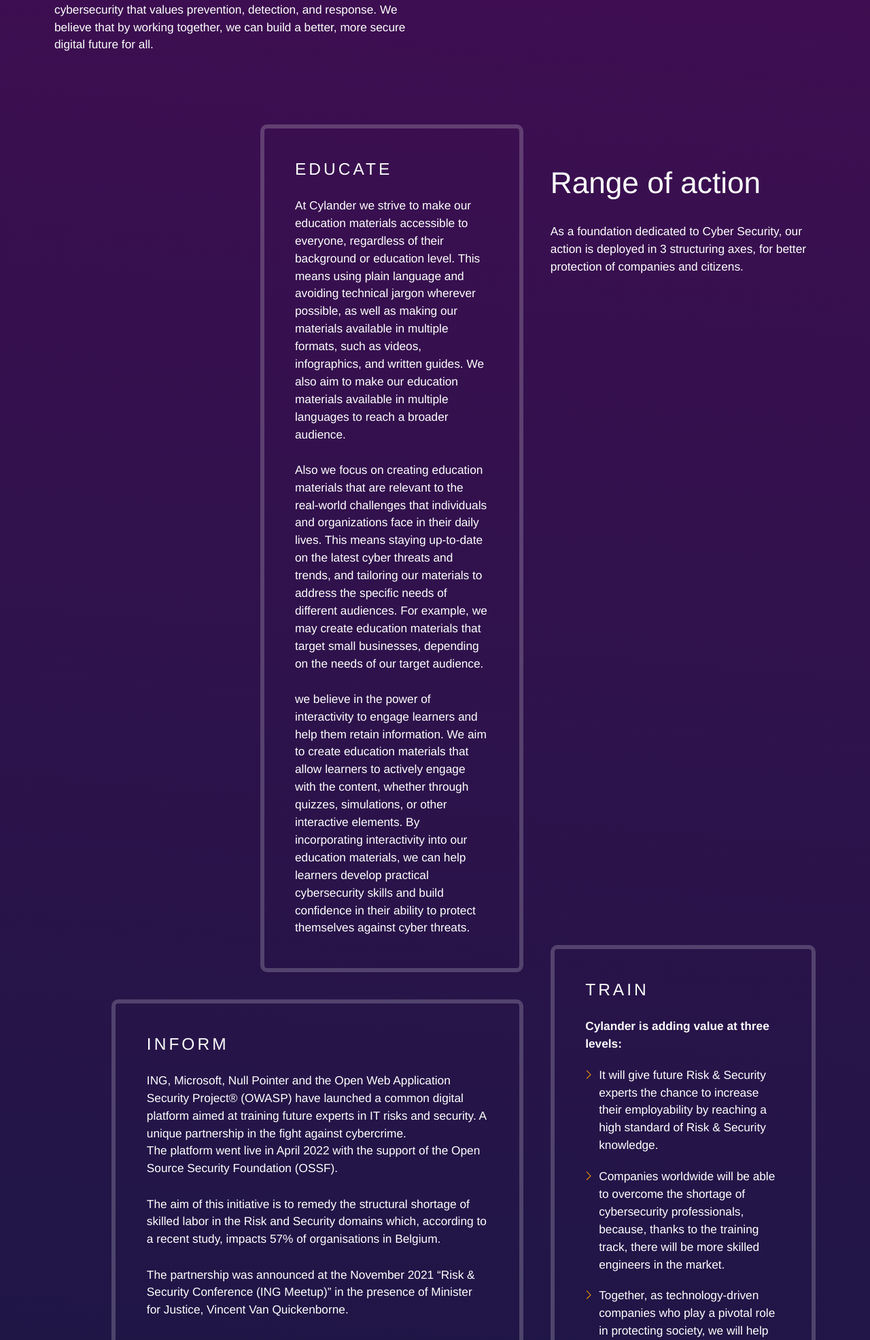
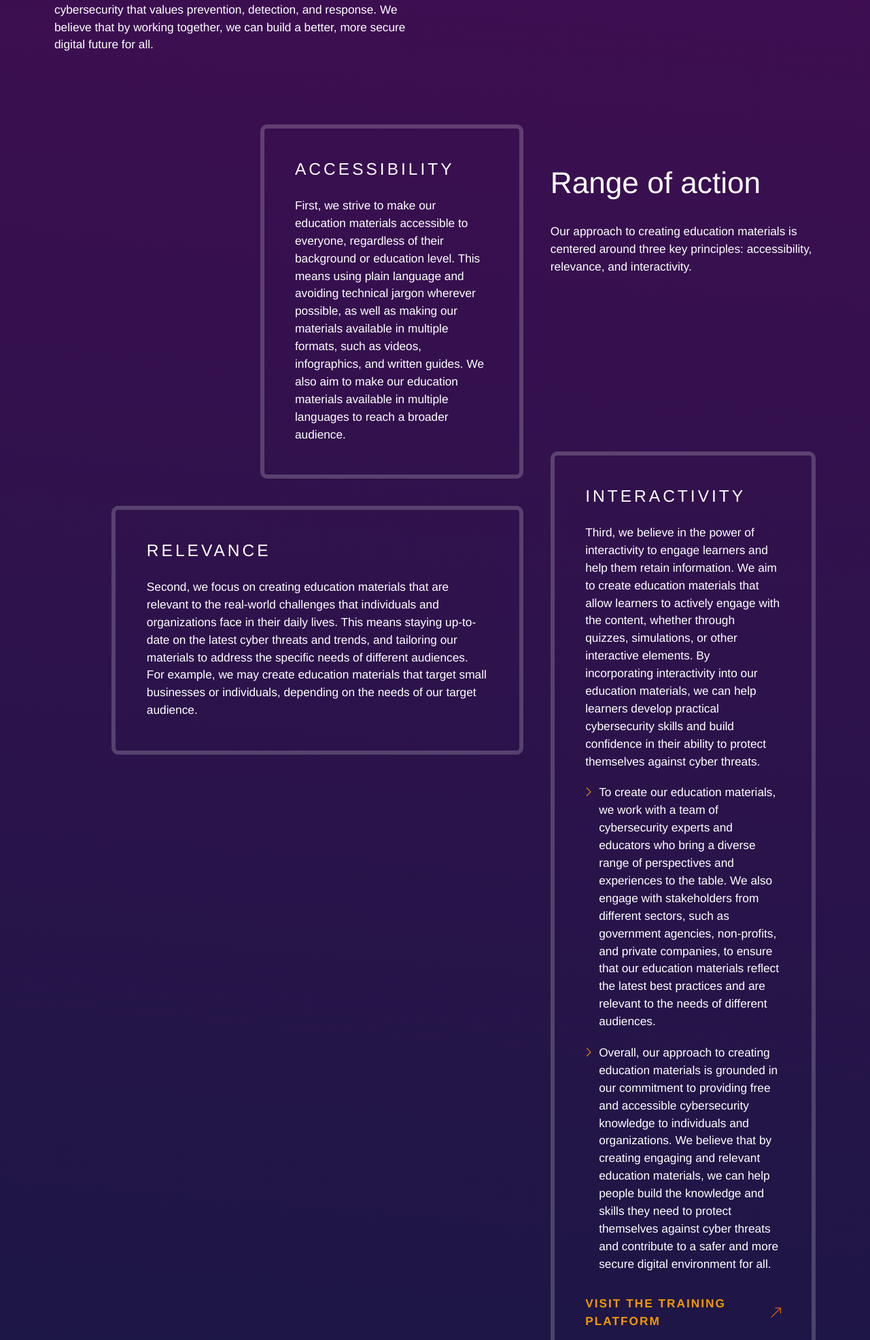
Before and after one commit to Cylander-Cyber-Security-Edu/public-site, a PHP site: page / in a window 1280 px wide. Shown: the part 1453-3424 px from the top of the page at 68% size. Run offline with PHP 8.4, Linux system fonts and the light colour scheme; some web fonts are replaced.

Commit message:
Update index.php

```diff
--- a/index.php
+++ b/index.php
@@ -57,32 +57,25 @@
           <div class="row-wrapper text">
             <div class="inner-content">
               <h2>Range of action</h2>
-              <p>As a foundation dedicated to Cyber Security, our action is deployed in 3 structuring axes, for better protection of companies and citizens.</p>
+              <p>Our approach to creating education materials is centered around three key principles: accessibility, relevance, and interactivity.</p>
             </div>
             <div class="row one" id="educate">
-              <h3>Educate</h3>
-              <p>At Cylander we strive to make our education materials accessible to everyone, regardless of their background or education level. This means using plain language and avoiding technical jargon wherever possible, as well as making our materials available in multiple formats, such as videos, infographics, and written guides. We also aim to make our education materials available in multiple languages to reach a broader audience.</p>
-              <p>Also we focus on creating education materials that are relevant to the real-world challenges that individuals and organizations face in their daily lives. This means staying up-to-date on the latest cyber threats and trends, and tailoring our materials to address the specific needs of different audiences. For example, we may create education materials that target small businesses, depending on the needs of our target audience.</p>
-	      <p>we believe in the power of interactivity to engage learners and help them retain information. We aim to create education materials that allow learners to actively engage with the content, whether through quizzes, simulations, or other interactive elements. By incorporating interactivity into our education materials, we can help learners develop practical cybersecurity skills and build confidence in their ability to protect themselves against cyber threats.</p>
+              <h3>Accessibility</h3>
+              <p>First, we strive to make our education materials accessible to everyone, regardless of their background or education level. This means using plain language and avoiding technical jargon wherever possible, as well as making our materials available in multiple formats, such as videos, infographics, and written guides. We also aim to make our education materials available in multiple languages to reach a broader audience.</p>
 	    </div>
 
             <div class="row two" id="inform">
-              <h3>Inform</h3>
-              <p> ING, Microsoft, Null Pointer and the Open Web Application Security Project® (OWASP) have launched a common digital platform aimed at training future experts in IT risks and security.
-		  A unique partnership in the fight against cybercrime.
-                <br>The platform went live in April 2022 with the support of the Open Source Security Foundation (OSSF).
-              </p>
-              <p>The aim of this initiative is to remedy the structural shortage of skilled labor in the Risk and Security domains which, according to a recent study, impacts 57% of organisations in Belgium.</p>
-              <p>The partnership was announced at the November 2021 “Risk & Security Conference (ING Meetup)” in the presence of Minister for Justice, Vincent Van Quickenborne.</p>
+              <h3>Relevance</h3>
+              <p>Second, we focus on creating education materials that are relevant to the real-world challenges that individuals and organizations face in their daily lives. This means staying up-to-date on the latest cyber threats and trends, and tailoring our materials to address the specific needs of different audiences. For example, we may create education materials that target small businesses or individuals, depending on the needs of our target audience.</p>
             </div>
 
             <div class="row three" id="train">
-              <h3>Train</h3>
-              <p><strong>Cylander is adding value at three levels:</strong></p>
-              <ul>
-                <li>It will give future Risk & Security experts the chance to increase their employability by reaching a high standard of Risk & Security knowledge.</li>
-                <li>Companies worldwide will be able to overcome the shortage of cybersecurity professionals, because, thanks to the training track, there will be more skilled engineers in the market.</li>
-                <li>Together, as technology-driven companies who play a pivotal role in protecting society, we will help any sector and society in general to tackle the threat of cyberattacks.</li>
+              <h3>Interactivity</h3>
+              <p>Third, we believe in the power of interactivity to engage learners and help them retain information. We aim to create education materials that allow learners to actively engage with the content, whether through quizzes, simulations, or other interactive elements. By incorporating interactivity into our education materials, we can help learners develop practical cybersecurity skills and build confidence in their ability to protect themselves against cyber threats.
+	      <ul>
+                <li>To create our education materials, we work with a team of cybersecurity experts and educators who bring a diverse range of perspectives and experiences to the table. We also engage with stakeholders from different sectors, such as government agencies, non-profits, and private companies, to ensure that our education materials reflect the latest best practices and are relevant to the needs of different audiences.
+
+ <li>Overall, our approach to creating education materials is grounded in our commitment to providing free and accessible cybersecurity knowledge to individuals and organizations. We believe that by creating engaging and relevant education materials, we can help people build the knowledge and skills they need to protect themselves against cyber threats and contribute to a safer and more secure digital environment for all.</li>
               </ul>
               <a href="https://secureby.design/auth/login" target="_blank" class="readmore">visit the training platform</a>
             </div>
```
